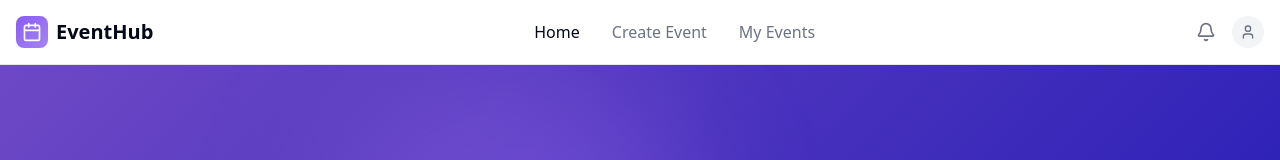
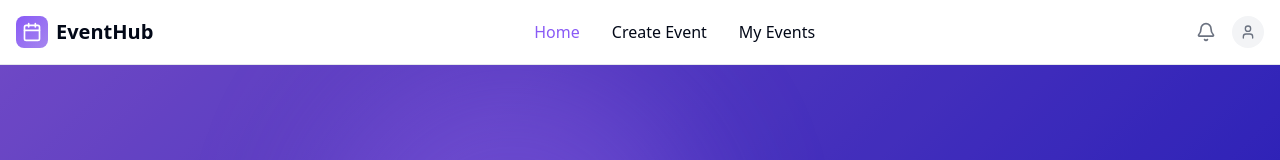
Before and after one commit to RuhulAmin3/event-management-system, a Next.js app: page / in a window 1280 px wide. Shown: the top 160 px of the page. Built offline with nearby package versions, Linux system fonts and the light colour scheme; data requests are answered from the project's data file.

Commit message:
feat: Add skeleton for grid card and active header navigation

```diff
--- a/db.json
+++ b/db.json
@@ -83,7 +83,9 @@
       "image": "https://ik.imagekit.io/cedope9wx/assets/cooking-class.jpg?updatedAt=1757034748787",
       "categoryColor": "bg-yellow-100 text-yellow-800",
       "createdBy": "sample_organizer",
-      "rsvps": [],
+      "rsvps": [
+        "user_1757137995393"
+      ],
       "createdAt": "2024-04-05T10:00:00.000Z"
     },
     {
@@ -157,6 +159,20 @@
       "rsvps": [],
       "createdAt": "2025-09-06T08:13:18.677Z",
       "createdBy": "user_1757137995393"
+    },
+    {
+      "id": "event_1757150244936_ehb0y1p",
+      "title": "12312312",
+      "description": "asdfas",
+      "category": "business",
+      "date": "Sat Sep 06 2025",
+      "time": "10:30:00",
+      "location": "Comilla, Bangladesh",
+      "image": "https://ik.imagekit.io/cedope9wx/assets/art-exhibition.jpg?updatedAt=1757034748782",
+      "categoryColor": "bg-gray-100 text-gray-800",
+      "rsvps": [],
+      "createdAt": "2025-09-06T09:17:25.785Z",
+      "createdBy": "user_1757137995393"
     }
   ]
 }
--- a/package.json
+++ b/package.json
@@ -5,6 +5,7 @@
   "scripts": {
     "dev": "next dev --turbopack -p 4000",
     "build": "next build --turbopack",
+    "server":"npx json-server db.json",
     "start": "next start",
     "lint": "eslint"
   },
--- a/src/app/my-events/page.tsx
+++ b/src/app/my-events/page.tsx
@@ -1,4 +1,16 @@
-import MyEvents from '~/features/my-events'
+/**
+ * External imports
+ */
+import dynamic from 'next/dynamic';
+
+/**
+ * Internal imports
+ */
+import CardSkeletonGrid from '~/components/card-skeleton-grid';
+
+const MyEvents = dynamic(() => import("~/features/my-events"), {
+  loading: () => <CardSkeletonGrid />,
+});
 
 const MyEventsPage = () => {
   return (
--- /dev/null
+++ b/src/components/card-skeleton-grid.tsx
@@ -0,0 +1,28 @@
+const CardSkeletonGrid = () => {
+  return (
+    <div className="container mx-auto px-4">
+    <div className="grid grid-cols-1 sm:grid-cols-2 md:grid-cols-3 gap-6">
+      {Array.from({ length: 6 }).map((_, index) => (
+        <div
+          key={index}
+          className="border rounded-lg p-4 shadow-sm bg-white animate-pulse flex flex-col"
+        >
+          {/* Image placeholder */}
+          <div className="w-full h-40 bg-gray-200 rounded-md mb-4" />
+
+          {/* Title placeholder */}
+          <div className="h-5 bg-gray-200 rounded w-3/4 mb-2" />
+
+          {/* Subtitle placeholder */}
+          <div className="h-4 bg-gray-200 rounded w-1/2" />
+
+          {/* Button placeholder */}
+          <div className="mt-auto h-8 bg-gray-200 rounded w-1/3" />
+        </div>
+      ))}
+    </div>
+    </div>
+  );
+};
+
+export default CardSkeletonGrid;
--- a/src/components/header.tsx
+++ b/src/components/header.tsx
@@ -1,11 +1,22 @@
 "use client";
+
+/**
+ * External imports
+ */
+import { usePathname } from "next/navigation";
 import { useState } from "react";
+import Link from "next/link";
+
+/**
+ * Internal imports
+ */
 import { Button } from "~/components/ui/button";
 import { Calendar, Bell, User, Menu, X } from "lucide-react";
-import Link from "next/link";
+import { cn } from "~/lib/utils";
 
 const Header = () => {
   const [isMenuOpen, setIsMenuOpen] = useState(false);
+  const pathname = usePathname();
 
   const toggleMenu = () => {
     setIsMenuOpen(!isMenuOpen);
@@ -25,9 +36,33 @@ const Header = () => {
 
           {/* Desktop Navigation */}
           <nav className="hidden md:flex items-center space-x-8">
-            <Link href="/" className="text-foreground hover:text-primary transition-colors font-medium">Home</Link>
-            <Link href="/create-event" className="text-muted-foreground hover:text-primary transition-colors font-medium">Create Event</Link>
-            <Link href="/my-events" className="text-muted-foreground hover:text-primary transition-colors font-medium">My Events</Link>
+            <Link
+              href="/"
+              className={cn(
+                "text-foreground hover:text-primary transition-colors font-medium",
+                pathname === "/" && "text-primary"
+              )}
+            >
+              Home
+            </Link>
+            <Link
+              href="/create-event"
+              className={cn(
+                "text-foreground hover:text-primary transition-colors font-medium",
+                pathname === "/create-event" && "text-primary"
+              )}
+            >
+              Create Event
+            </Link>
+            <Link
+              href="/my-events"
+              className={cn(
+                "text-foreground hover:text-primary transition-colors font-medium",
+                pathname === "/my-events" && "text-primary"
+              )}
+            >
+              My Events
+            </Link>
           </nav>
 
           {/* Desktop Right Side */}
@@ -55,8 +90,11 @@ const Header = () => {
         </div>
 
         {/* Mobile Navigation */}
-        <div className={`md:hidden overflow-hidden transition-all duration-300 ease-in-out ${isMenuOpen ? 'max-h-96 opacity-100' : 'max-h-0 opacity-0'
-          }`}>
+        <div
+          className={`md:hidden overflow-hidden transition-all duration-300 ease-in-out ${
+            isMenuOpen ? "max-h-96 opacity-100" : "max-h-0 opacity-0"
+          }`}
+        >
           <nav className="pt-4 pb-2 border-t border-border/50 mt-4">
             <div className="flex flex-col space-y-4">
               <Link
@@ -96,4 +134,4 @@ const Header = () => {
   );
 };
 
-export default Header;
+export default Header;
--- a/src/features/home/index.tsx
+++ b/src/features/home/index.tsx
@@ -1,9 +1,15 @@
-import { Fragment } from 'react'
+import { Fragment } from "react";
+import dynamic from "next/dynamic";
 
-import FeaturesSection from './components/feature-section'
-import SearchSection from './components/search-section'
-import HeroSection from './components/hero-section'
-import EventsGrid from './components/event-grid'
+import FeaturesSection from "./components/feature-section";
+import SearchSection from "./components/search-section";
+import HeroSection from "./components/hero-section";
+import CardSkeletonGrid from "~/components/card-skeleton-grid";
+
+// Dynamically import EventGrid with fallback
+const EventsGrid = dynamic(() => import("./components/event-grid"), {
+  loading: () => <CardSkeletonGrid />,
+});
 
 const Home = () => {
   return (
@@ -13,7 +19,7 @@ const Home = () => {
       <EventsGrid />
       <FeaturesSection />
     </Fragment>
-  )
-}
+  );
+};
 
 export default Home;
```
